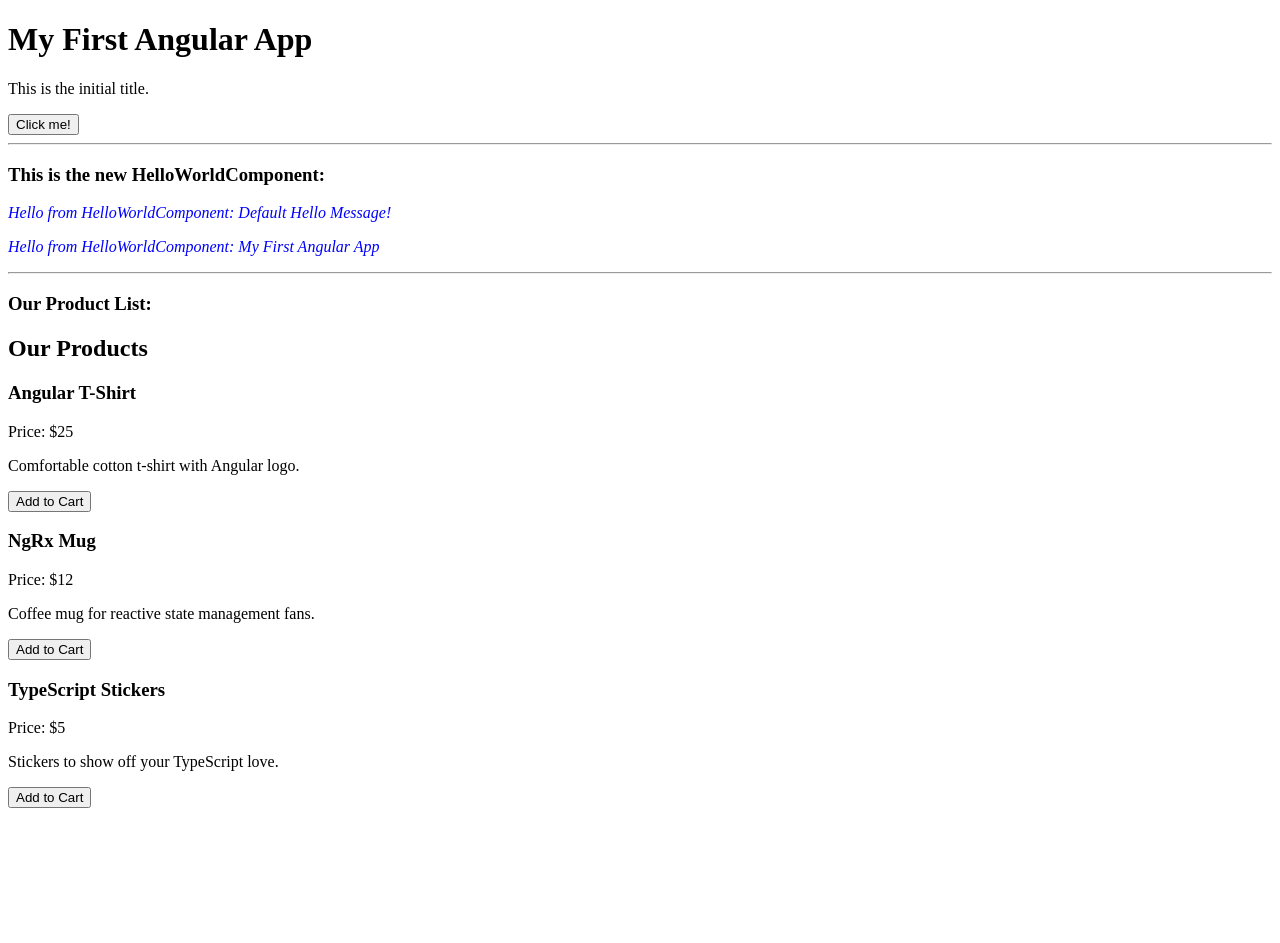
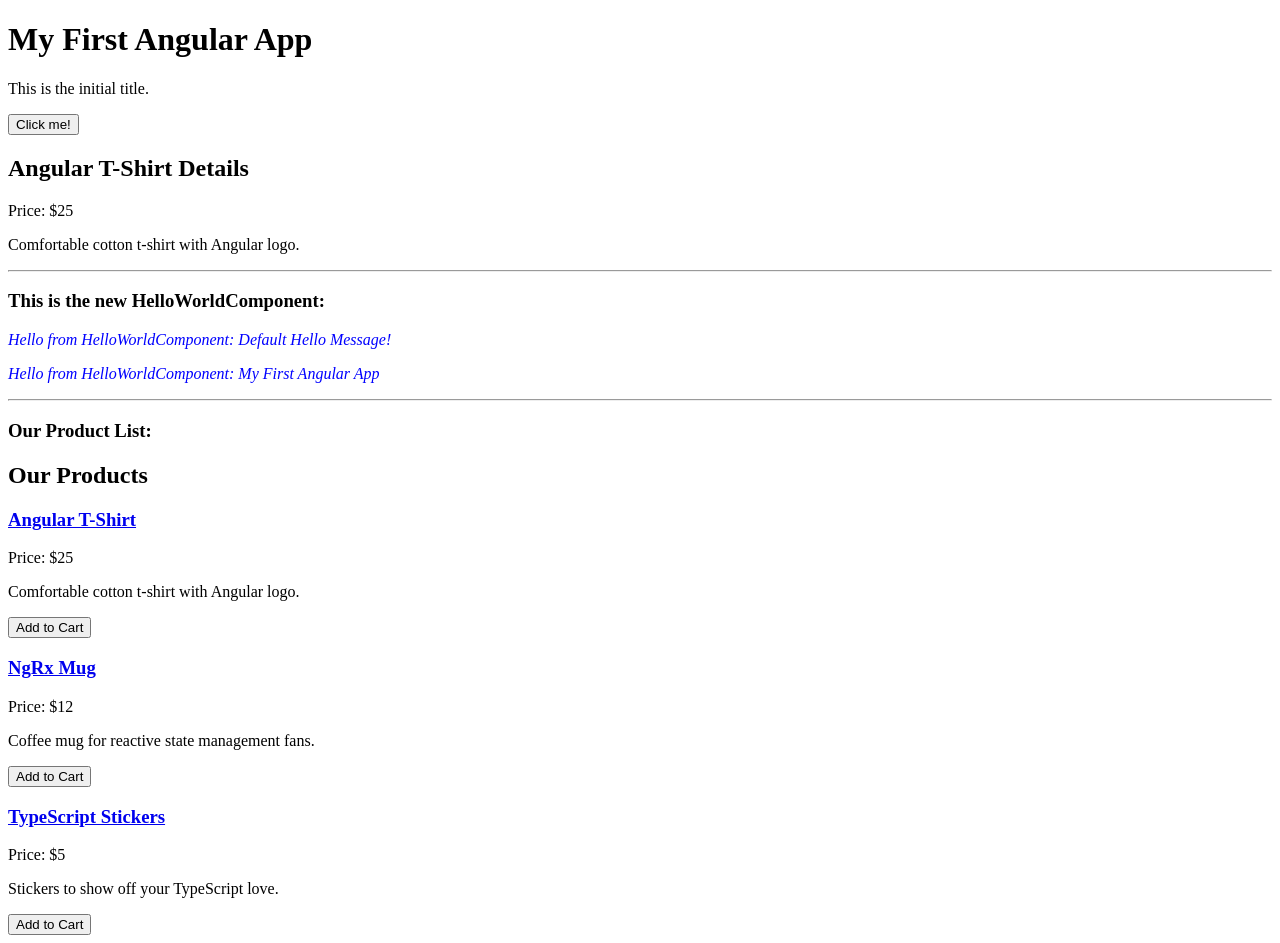
Before and after one commit to EdonBytyqi/AngularBeginner, an Angular app in the folder angular-tutorial-ecommerce/: page /products/1 in a window 1280 px wide. Before the commit this address led to /. Before the commit the page ends 816 px from the top, so only its background shows below. Built offline with nearby package versions, Linux system fonts and the light colour scheme.

Commit message:
Module 13: Working with Forms

```diff
--- a/angular-tutorial-ecommerce/src/app/app.routes.ts
+++ b/angular-tutorial-ecommerce/src/app/app.routes.ts
@@ -1,3 +1,6 @@
 import { Routes } from '@angular/router';
+import { ProductDetailComponent } from './product-detail/product-detail'; // <-- Import ProductDetailComponent
 
-export const routes: Routes = [];
+export const routes: Routes = [
+  { path: 'products/:id', component: ProductDetailComponent }, // <-- Add this new route
+];
--- /dev/null
+++ b/angular-tutorial-ecommerce/src/app/product-detail/product-detail.html
@@ -0,0 +1,7 @@
+@if (product) {
+  <h2>{{ product.name }} Details</h2>
+  <p>Price: ${{ product.price }}</p>
+  <p>{{ product.description }}</p>
+} @else {
+  <p>Product not found!</p>
+}
--- /dev/null
+++ b/angular-tutorial-ecommerce/src/app/product-detail/product-detail.ts
@@ -0,0 +1,31 @@
+import { Component, OnInit } from '@angular/core';
+import { ActivatedRoute } from '@angular/router';
+import { ProductService, Product } from '../product'; // <-- Import ProductService and Product interface
+
+@Component({
+  selector: 'app-product-detail',
+  standalone: true,
+  imports: [],
+  templateUrl: './product-detail.html',
+  styleUrl: './product-detail.css',
+})
+export class ProductDetailComponent implements OnInit {
+  // <-- Implement OnInit
+
+  product: Product | undefined; // Property to hold the found product
+
+  constructor(
+    private route: ActivatedRoute, // Inject ActivatedRoute
+    private productService: ProductService, // Inject ProductService
+  ) {}
+
+  ngOnInit() {
+    // First, get the product id from the current route.
+    const routeParams = this.route.snapshot.paramMap;
+    const productIdFromRoute = Number(routeParams.get('id'));
+
+    // Find the product that corresponds with the id provided in route.
+    const products = this.productService.getProducts()(); // Get the products array from the service
+    this.product = products.find((p) => p.id === productIdFromRoute);
+  }
+}
--- a/angular-tutorial-ecommerce/src/app/product-list/product-list.html
+++ b/angular-tutorial-ecommerce/src/app/product-list/product-list.html
@@ -2,11 +2,13 @@
 <div class="product-list-container">
   @for (product of products(); track product.id) {
     <div class="product-card">
-      <h3>{{ product.name }}</h3>
+      <!-- Change this line -->
+      <h3>
+        <a [routerLink]="['/products', product.id]">{{ product.name }}</a>
+      </h3>
       <p>Price: ${{ product.price }}</p>
       <p>{{ product.description }}</p>
       <button (click)="addToCart(product)">Add to Cart</button>
-      <!-- <-- Add this button -->
     </div>
   } @empty {
     <p>No products available.</p>
--- a/angular-tutorial-ecommerce/src/app/product-list/product-list.ts
+++ b/angular-tutorial-ecommerce/src/app/product-list/product-list.ts
@@ -1,5 +1,6 @@
 import { Component, input, Output, EventEmitter } from '@angular/core';
 import { CommonModule } from '@angular/common';
+import { RouterLink } from '@angular/router';
 
 // Define the Product interface above the @Component decorator
 export interface Product {
@@ -11,7 +12,7 @@ export interface Product {
 
 @Component({
   selector: 'app-product-list',
-  imports: [CommonModule],
+  imports: [CommonModule, RouterLink],
   templateUrl: './product-list.html',
   styleUrl: './product-list.css',
 })
```
Also changed, not shown: angular-tutorial-ecommerce/src/app/product-detail/product-detail.css (added), 1 other file (tests, documents, lock files or other folders).
